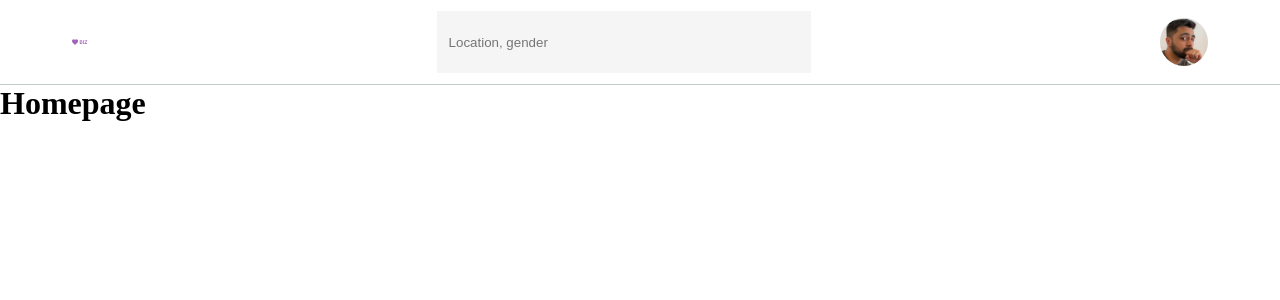
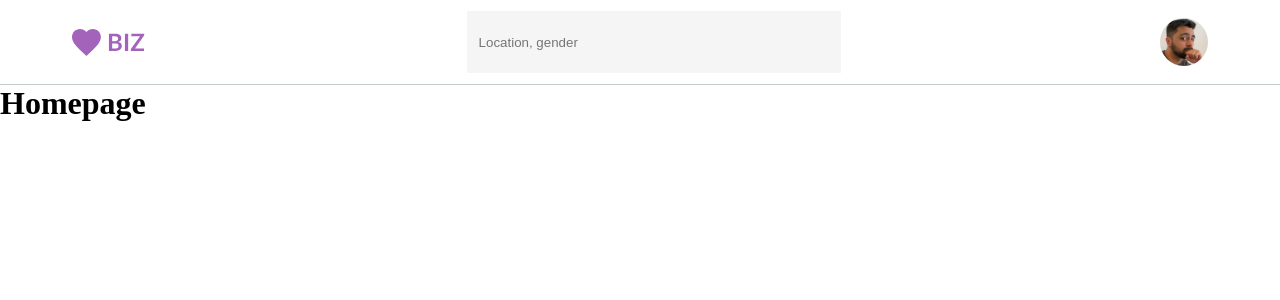
Before and after one commit to peter-keller/booking, a Nuxt app: page / in a window 1280 px wide. Shown: the top 300 px of the page. Built offline with nearby package versions, Linux system fonts and the light colour scheme.

Commit message:
style: brand icon size fix

```diff
--- a/components/navbar/index.vue
+++ b/components/navbar/index.vue
@@ -3,7 +3,7 @@
     <div class="navbar__inner">
       <div class="navbar__top">
         <nuxt-link to="/">
-          <Icon name="Logo" />
+          <Icon name="Logo" class="navbar__icon" />
         </nuxt-link>
         <div class="navbar__user">
           <UserGreeting />
@@ -85,6 +85,10 @@ export default {
       }
     }
 
+    &__icon {
+      width: unset;
+    }
+
     &__search {
       width: 100%;
       display: flex;
```
Also changed, not shown: 1 other file (tests, documents, lock files or other folders).
